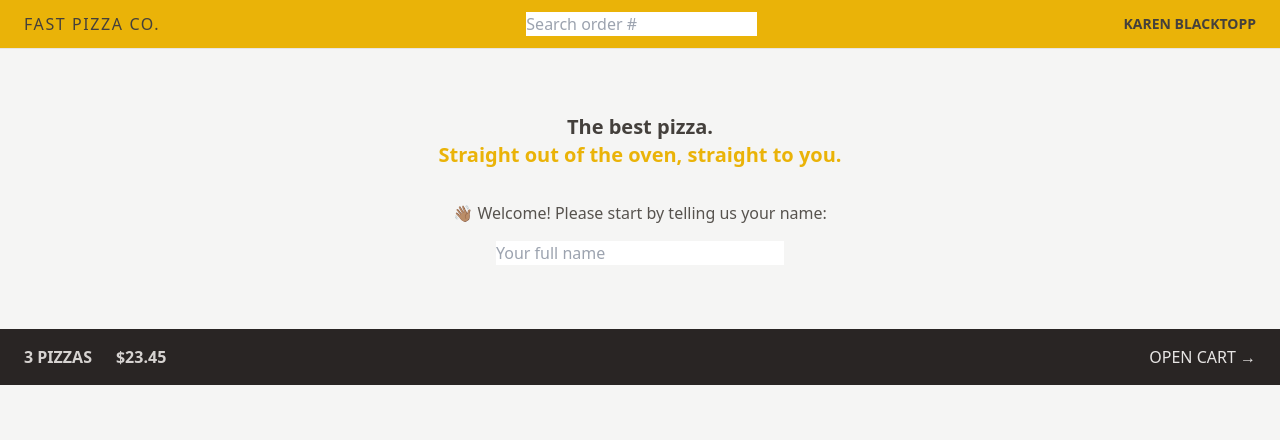
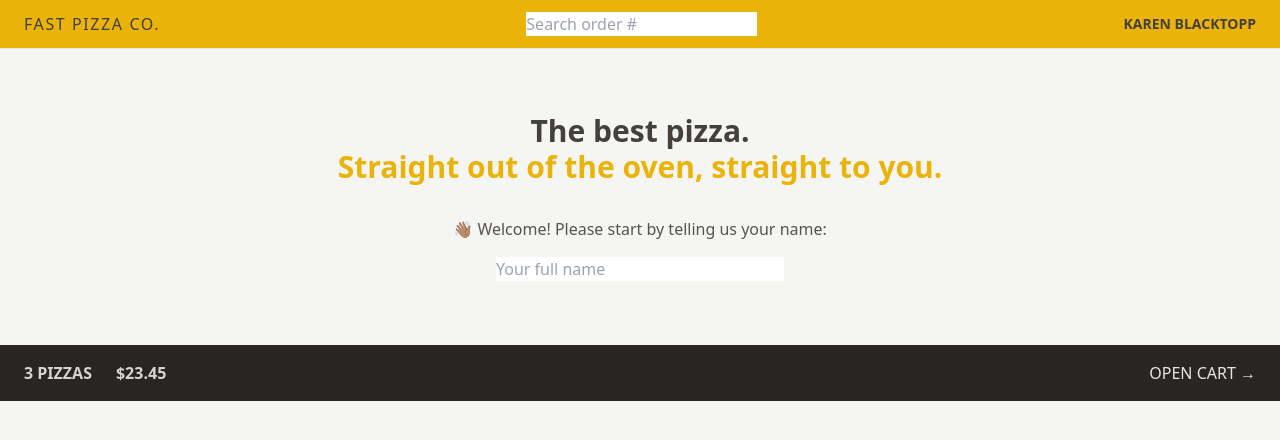
Before and after one commit to kazblacktopp/fast-react-pizza, a React (Vite) app: page / in a window 1280 px wide. Shown: the top 440 px of the page. Built offline with nearby package versions, Linux system fonts and the light colour scheme.

Commit message:
Increase text side of h1 element

```diff
--- a/src/ui/Home.jsx
+++ b/src/ui/Home.jsx
@@ -3,7 +3,7 @@ import CreateUser from '../features/user/CreateUser';
 export default function Home() {
 	return (
 		<div className="my-10 text-center sm:my-16">
-			<h1 className="mb-8 px-4 text-center text-xl font-semibold">
+			<h1 className="mb-8 px-4 text-center text-xl font-semibold md:text-3xl">
 				The best pizza.
 				<br />
 				<span className="text-yellow-500">
```
